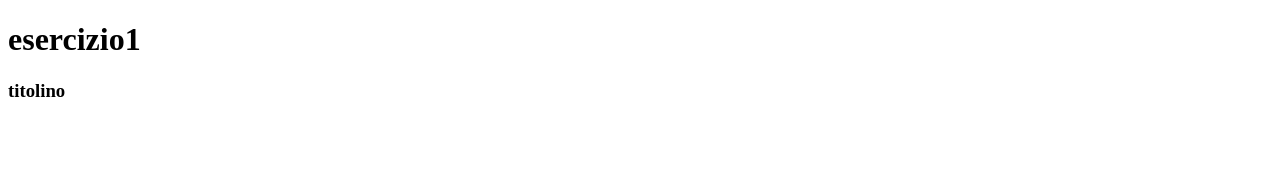
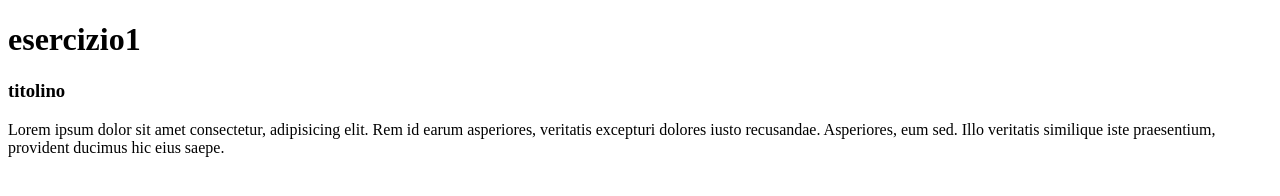
Before and after one commit to giovannitamburini/htmlcss-hello, a plain HTML site: page index.html in a window 1280 px wide. Drawn offline with Linux system fonts and the light colour scheme.

Commit message:
inserimento paragrafo

```diff
--- a/index.html
+++ b/index.html
@@ -9,5 +9,6 @@
 <body>
     <h1>esercizio1</h1>
     <h3>titolino</h3>
+    <p>Lorem ipsum dolor sit amet consectetur, adipisicing elit. Rem id earum asperiores, veritatis excepturi dolores iusto recusandae. Asperiores, eum sed. Illo veritatis similique iste praesentium, provident ducimus hic eius saepe.</p>
 </body>
 </html>
```
